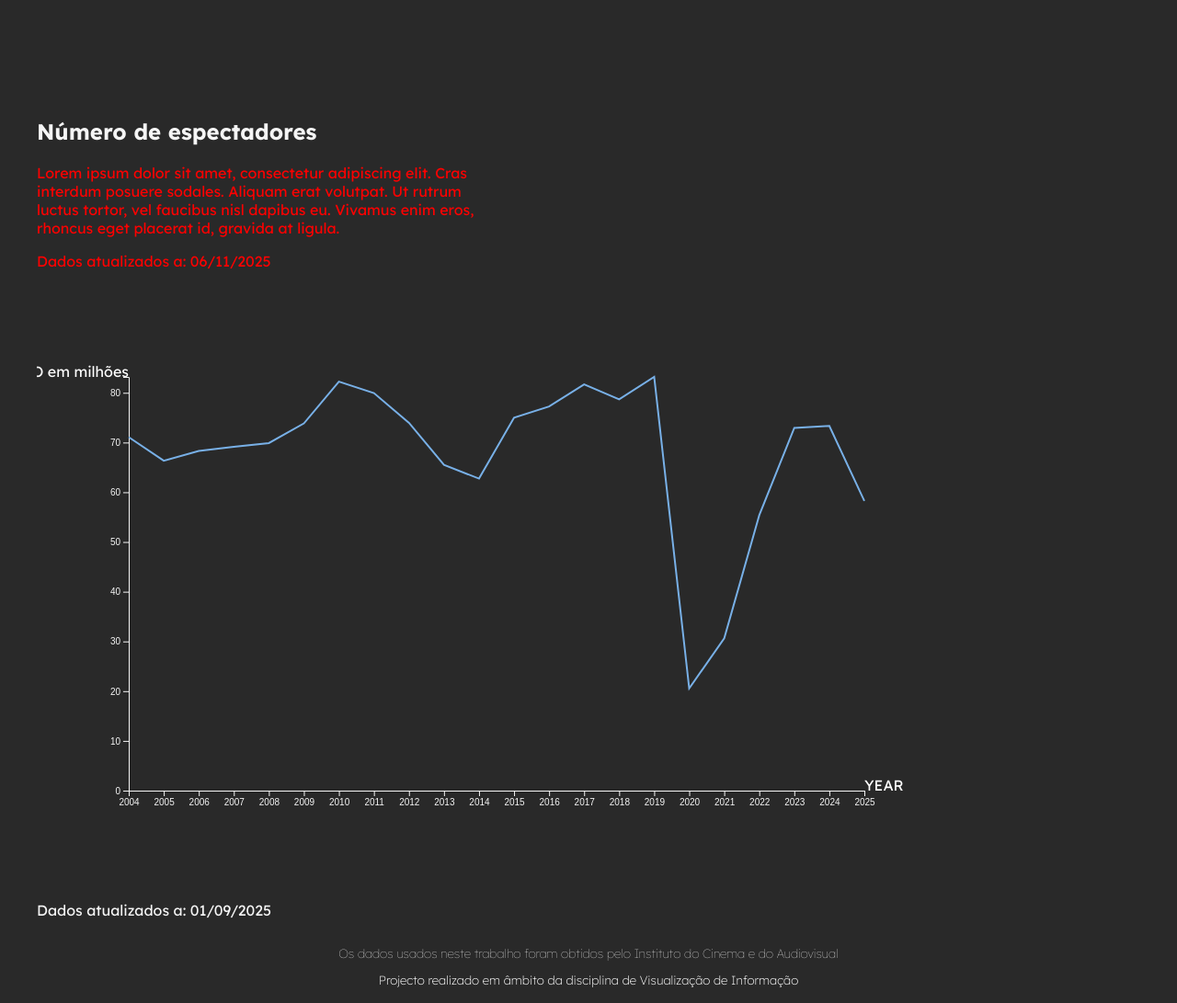
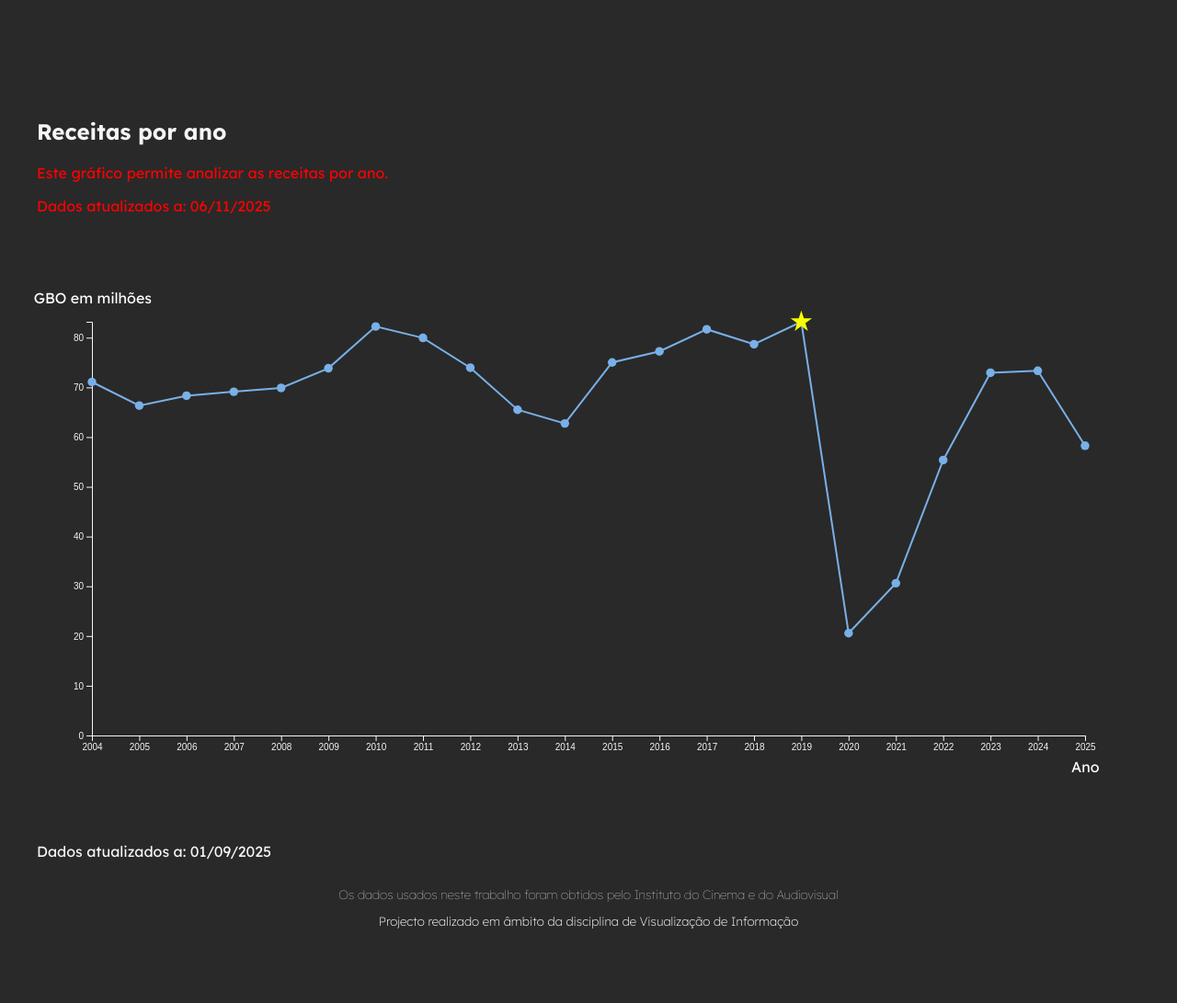
Before and after one commit to ClaraAriGomes/VI---Cinema-em-Portugal, a website: page index.html in a window 1280 px wide. Shown: the part 700-1791 px from the top of the page at 92% size. After the commit the page ends 1732 px from the top, so only its background shows below. Drawn offline with nearby package versions, Linux system fonts and the light colour scheme.

Commit message:
Pontos adicionados

```diff
--- a/graficoGBO.js
+++ b/graficoGBO.js
@@ -1,17 +1,17 @@
-//ADICIONAR TITULOS AOS EIXOS
-//LIMPAR CODIGO XXXXXXXXXXXXXXXXXXXXXXXXXx
+//LIMPAR CODIGO XXXXXXXXXXXXXXXXXXXXXXXXX
 //VER INTERATIVIDADE
-//REDUZIR NUMEROS PARA 80
 //adicionar interatividade com ver os numeros e maybe se clicar top filmes desse ano???
+//adicionar comewntario de recaida grande devido a pandemia
+//adicionar tooltip
+//adicionar animacao aos pontos
 let svg;
 let canvasHeight, canvasWidth, padding, graphWidth, graphHeight;
 let dadosGBO;
 
-
 window.onload = function () {
   //graph general attributes
   canvasHeight = 650;
-  canvasWidth = 1000;
+  canvasWidth = 1280; //Manter este tamanho para os gráficos
   padding = 100;
   graphWidth = canvasWidth - padding * 2;
   graphHeight = canvasHeight - padding * 2;
@@ -19,9 +19,20 @@ window.onload = function () {
   //variável pros nossos dados neste gráfico
   dadosGBO = "/dados/dadosFilmes.csv";
 
+  //TOOLTIP DA AULA
+  //create a tooltip, so later we make it visible with the data information
+  d3.select("#grafLinhasReceitas")
+    .append("div")
+    .style("opacity", "0") // it's hidden
+    .attr("class", "tooltip")
+    .style("background-color", "white")
+    .style("position", "absolute")
+    .style("border", "solid")
+    .style("padding", "2px");
+
   //pôr o svg do graph no main nesta div especifica
   svg = d3
-    .select("#grafLinhasEspectadores")
+    .select("#grafLinhasReceitas")
     .append("svg")
     .attr("width", canvasWidth)
     .attr("height", canvasHeight);
@@ -36,24 +47,28 @@ window.onload = function () {
   }).then(rollups);
 };
 
-
-
-//trabalhar mais a partir daqui arrumar codigo
-
 function rollups(data) {
   //agrupar com rollups o gbo por ano (rollups para somar)
-  let total = d3.rollups(data,(v) => d3.sum(v, (d) => d.gbo),(d) => d.year
+  let total = d3.rollups(
+    data,
+    (v) => d3.sum(v, (d) => d.gbo),
+    (d) => d.year
   );
 
   //console.log(total);
 
-  let dataset = total.map((d) => ({ year: d[0], totalGross: d[1]}));
+  let dataset = total.map((d) => ({ year: d[0], totalGross: d[1] }));
 
+  draw_graph(dataset);
+}
+
+//FUNCAO PARA DESENHAR COISAS SÓ
+function draw_graph(dataset) {
   let chart = svg
     .append("g")
     .attr("transform", `translate(${padding}, ${padding})`);
 
-  //Add X axis
+  //============ X axis ============
   let x = d3
     .scaleLinear()
     .domain(d3.extent(dataset, (d) => d.year))
@@ -69,11 +84,11 @@ function rollups(data) {
     .append("text")
     .style("text-anchor", "start")
     .style("fill", "white")
-    .attr("x", graphWidth)
-    .attr("y", graphHeight)
-    .text("YEAR");
+    .attr("x", graphWidth - 15)
+    .attr("y", graphHeight + 40)
+    .text("Ano");
 
-  // Add Y axis
+  //============ Y axis ============
   let y = d3
     .scaleLinear()
     .domain([0, d3.max(dataset, (d) => d.totalGross)])
@@ -85,14 +100,12 @@ function rollups(data) {
     .append("text")
     .style("text-anchor", "end")
     .style("fill", "white")
-    .attr("x", 0)
-    .attr("y", 0)
+    .attr("x", 65)
+    .attr("y", -20)
     .text("GBO em milhões");
 
-
-
   // Add the line
-  chart
+  const path = chart
     .append("path")
     .datum(dataset)
     .attr("fill", "none")
@@ -105,6 +118,90 @@ function rollups(data) {
         .x((d) => x(d.year))
         .y((d) => y(d.totalGross))
     );
+
+  const totalLength = path.node().getTotalLength(); //o node é para tipo apanhar o primeiro ponto
+
+  //aqui brincar com o path
+  path
+    .attr("stroke-dasharray", totalLength + " " + totalLength)
+    .attr("stroke-dashoffset", totalLength)
+    .transition()
+    .duration(2000)
+    .ease(d3.easeQuadInOut)
+    .attr("stroke-dashoffset", 0);
+
+
+
+  //========PONTOS AO LONGO DA LINHA========
+  //pontos
+  const circle = d3.symbol().type(d3.symbolCircle).size(70);
+  //estrelinhas
+  const star = d3.symbol().type(d3.symbolStar).size(170);
+
+  //assinalar pontos de cada ano
+  chart
+    .selectAll(".dots")
+    .data(dataset)
+    .join((enter) => enter.append("path"))
+    .attr("d", circle)
+    .attr("transform", (d) => `translate(${x(d.year)}, ${y(d.totalGross)})`) //.attr("cx", d => x(d.year))
+    .attr("fill", "rgba(120, 176, 231, 1)");
+
+
+  //assinalar ano máximo
+  const max = d3.greatest(dataset, (d) => d.totalGross);
+
+  chart
+    .append("path")
+    .attr("d", star)
+    .attr("fill", "rgba(246, 254, 0, 1)")
+    .attr("transform", `translate(${x(max.year)}, ${y(max.totalGross)})`); //.attr("cx", d => x(d.year))
+
+
+  //Animação dos pontos
+
+
+
+
+  //========Tooltip========
+  //tooltip da aula
+  const tooltip = d3.select(".tooltip");
+
+  /*
+
+
+chart.selectAll(".dot")
+  .data(dataset)
+  .enter()
+  .append("circle")
+  .attr("class", "dot")
+  .attr("cx", d => x(d.year))
+  .attr("cy", d => y(d.totalGross))
+  .attr("r", 4)
+  .attr("fill", "rgba(120, 176, 231, 1)")
+  .on("mouseover", function (e, d) {
+    d3.select(this)
+      .attr("r", 6)
+      .attr("fill", "orange");
+
+    tooltip
+      .style("opacity", 1)
+      .html(
+        `<strong>${d.year}</strong><br/>
+         ${d.totalGross.toFixed(1)} M`
+      );
+  })
+  .on("mousemove", function (e) {
+    tooltip
+      .style("left", (e.pageX + 10) + "px")
+      .style("top", (e.pageY - 10) + "px");
+  })
+  .on("mouseout", function () {
+    d3.select(this)
+      .attr("r", 4)
+      .attr("fill", "rgba(120, 176, 231, 1)");
+
+    tooltip.style("opacity", 0);
+  });
+*/
 }
-
-function draw_graph() {}
--- a/index.html
+++ b/index.html
@@ -39,19 +39,18 @@
     </header>
 
     <main>
-      <!-- GRÁFICO RELATIVO AO NÚMERO DE ESPECTADORES -->
-      <div id="grafLinhasEspectadores">
-        <h2>Número de espectadores</h2>
+      <!-- GRÁFICO RELATIVO ÁS RECEITAS POR ANO -->
+      <div id="grafLinhasReceitasTexto">
+        <h2>Receitas por ano</h2>
 
         <p>
-          Lorem ipsum dolor sit amet, consectetur adipiscing elit. Cras interdum
-          posuere sodales. Aliquam erat volutpat. Ut rutrum luctus tortor, vel
-          faucibus nisl dapibus eu. Vivamus enim eros, rhoncus eget placerat id,
-          gravida at ligula.
+          Este gráfico permite analizar as receitas por ano.
         </p>
         <!-- Data dos dados dos "dadosFilmes"-->
         <p>Dados atualizados a: 06/11/2025</p>
-      </div>
+        </div>
+        <div id="grafLinhasReceitas">      </div>
+
 
 
       <!--<svg width="900" height="600"></svg>-->
--- a/styles/index.scss
+++ b/styles/index.scss
@@ -33,13 +33,17 @@ body {
   main {
     width: 1200px;
 
-    #grafLinhasEspectadores {
+    #grafLinhasReceitasTexto{
       p {
-          color: red;
-          width: 500px;
+        color: red;
+        width: 500px;
+      }
+    }
 
-
-      }
+    #grafLinhasReceitas {
+      display: flex;
+      flex-direction: column;
+      align-items: center;
     }
   }
 
```
Also changed, not shown: imagens/favicon (2).png (added), imagens/favicon.png, styles/index.css, 1 other file.
